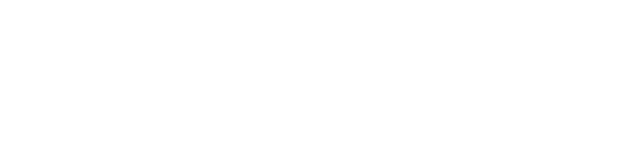
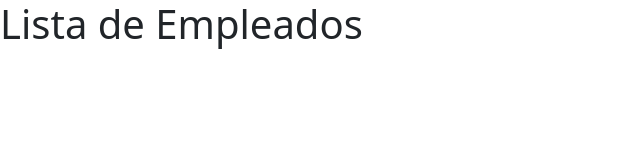
Before and after one commit to AlexZLG/ACTIVIDAD-8, a plain HTML site: page Act semana 8/index.html in a window 1280 px wide. Shown: the whole page, without its empty margins (0-640 px from the left). Drawn offline with Linux system fonts and the light colour scheme.

Commit message:
Update index.html

```diff
--- a/Act semana 8/index.html
+++ b/Act semana 8/index.html
@@ -8,6 +8,13 @@
     <title>Lista de Empleados</title>
 </head>
 <body>
+     <div class="Main-1">
+        <h1 class="list">Lista de Empleados</h1>
+        <div id="container" class="row">
+
+        </div>
+    </div>
+
     <script src="script.js"></script>
 </body>
 </html>
```
